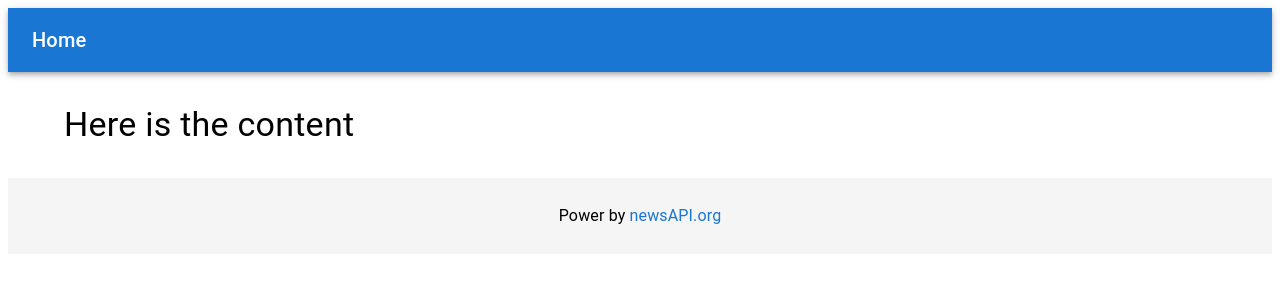
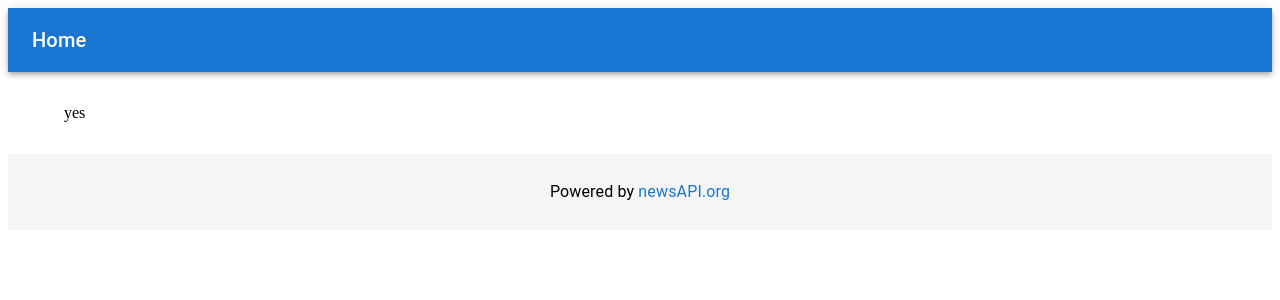
Before and after one commit to Olivier-Nouvel-GitHub/orkester, a Next.js app: page / in a window 1280 px wide. Shown: the top 300 px of the page. Built offline with nearby package versions, Linux system fonts and the light colour scheme.

Commit message:
feature: component news added with his type file

```diff
--- /dev/null
+++ b/src/components/News.tsx
@@ -0,0 +1,28 @@
+import React from "react";
+import List from "@mui/material/List";
+import ListItem from "@mui/material/ListItem";
+import ListItemAvatar from "@mui/material/ListItemAvatar";
+import Avatar from "@mui/material/Avatar";
+import ListItemText from "@mui/material/ListItemText";
+import FolderIcon from "@mui/icons-material/Folder";
+import { NewsItemType } from "../types/NewsItemType";
+
+export const News = (news: NewsItemType[]) => {
+  return (
+    <List dense>
+      {news.map((item) => (
+        <ListItem key={item.id}>
+          <ListItemAvatar>
+            <Avatar>
+              <FolderIcon />
+            </Avatar>
+          </ListItemAvatar>
+          <ListItemText
+            primary="Single-line item"
+            secondary="Second-Line item"
+          />
+        </ListItem>
+      ))}
+    </List>
+  );
+};
--- a/src/components/layout/MainLayout.tsx
+++ b/src/components/layout/MainLayout.tsx
@@ -26,7 +26,7 @@ const MainLayout: React.FC<LayoutProps> = ({ children }) => {
         sx={{ textAlign: "center", py: 3, mt: 4, backgroundColor: "#f5f5f5" }}
       >
         <Typography variant="subtitle1">
-          Power by{" "}
+          Powered by{" "}
           <Link
             href="https://newsapi.org/"
             sx={{
--- a/src/pages/index.tsx
+++ b/src/pages/index.tsx
@@ -1,11 +1,10 @@
 import Layout from "../components/layout/MainLayout";
 import Typography from "@mui/material/Typography";
+import { News } from "../components/News";
 export function App() {
   return (
     <Layout>
-      <Typography variant="h4" component="h1" gutterBottom>
-        Here is the content
-      </Typography>
+      <div>yes</div>
     </Layout>
   );
 }
```
Also changed, not shown: src/types/NewsItemType.tsx (added, +8 -0 lines).
